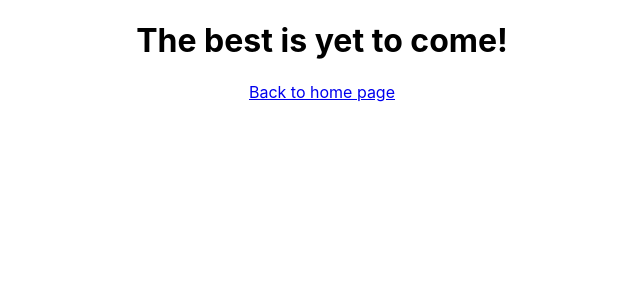
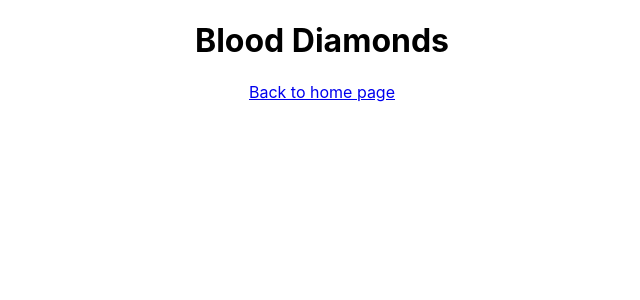
Before and after one commit to damianoncloud/kodflix, a React (Create React App) app: page /bloodDiamonds in a window 1280 px wide. Shown: the top 300 px of the page, without its empty margins (318-958 px from the left). Built offline with nearby package versions, Linux system fonts and the light colour scheme.

Commit message:
Show the tv title on the details page

```diff
--- a/src/App.js
+++ b/src/App.js
@@ -11,7 +11,7 @@ class App extends Component {
       <Router>
         <div className="App">
           <Route exact path='/' component={Gallery} />
-          <Route exact path='/:details' component={Details} />
+          <Route exact path='/:movieId' component={Details} />
         </div>
       </Router>
 
--- a/src/Details.js
+++ b/src/Details.js
@@ -1,28 +1,30 @@
 import React from 'react';
 import { Link } from 'react-router-dom';
-
+import getGallery from './gallery-get.js';
 
 export default class Details extends React.Component {
 
     constructor() {
         super();
         this.state = {
-            welcomeMessage: 'Welcome to the details page, WIP :)'
+            gallery: {}
         }
     }
 
     componentDidMount() {
-        setTimeout(() => {
-            this.setState({
-                welcomeMessage: 'The best is yet to come!'
-            });
-        }, 3000);
+        let movieId = this.props.match.params.movieId;
+        let gallery = getGallery()
+            .find((gallery) => gallery.id === movieId);
+        this.setState({
+            gallery: gallery
+        });
+
     }
 
     render() {
         return(
             <div>
-            <h1>{this.state.welcomeMessage}</h1>
+            <h1>{this.state.gallery.title}</h1>
             <Link to='/'>Back to home page</Link>
             </div>
         )
```
